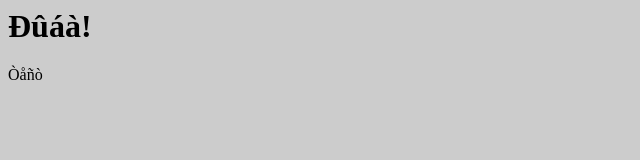
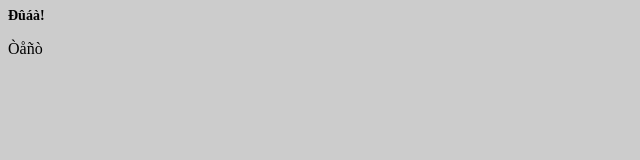
Before and after one commit to CATFED/Test, a plain HTML site: page index.html in a window 1280 px wide. Shown: the whole page, without its empty margins (0-640 px from the left). Drawn offline with Linux system fonts and the light colour scheme.

Commit message:
font-size added

```diff
--- a/style.css
+++ b/style.css
@@ -1,3 +1,6 @@
 body {
 	background: #ccc;
 }
+h1 {
+	font-size: 14px;
+}
```
